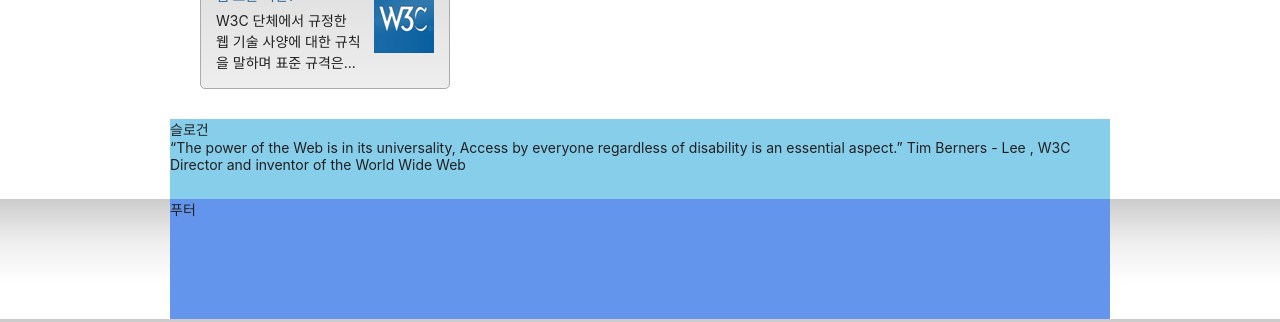
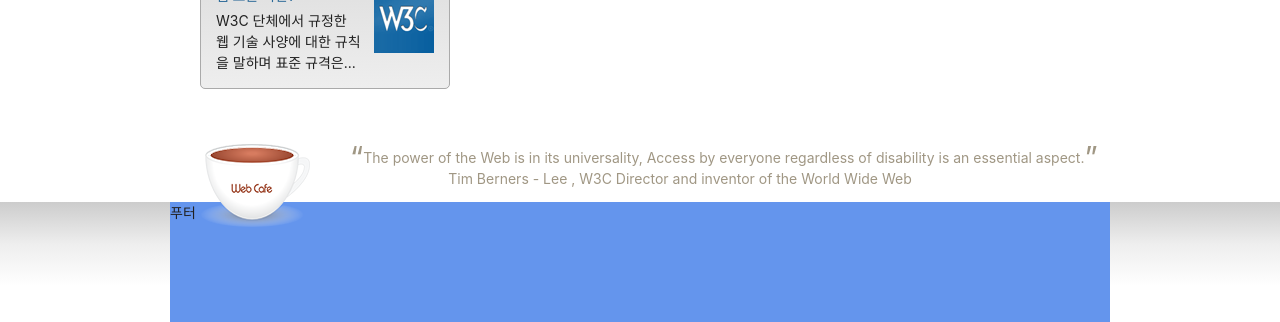
Before and after one commit to oweaj/HTML5, a plain HTML site: page index.html in a window 1280 px wide. Shown: the part 754-1076 px from the top of the page. Drawn offline with Linux system fonts and the light colour scheme; a web font is replaced by a local one.

Commit message:
슬로건 디자인 완성

```diff
--- a/styles/style.css
+++ b/styles/style.css
@@ -771,9 +771,45 @@ body {
 
 /* 슬로건 */
 .slogan {
-  height: 10vh;
-  clear: both;
-  background-color: skyblue;
+  position: relative;
+  padding: 15px 100px 15px 180px;
+}
+
+.slogan-title {
+  position: absolute;
+  width: 110px;
+  height: 83px;
+  left: 30px;
+  bottom: -25px;
+  text-align: center;
+  line-height: 83px;
+}
+
+.slogan-title::after {
+  content: "";
+  position: absolute;
+  top: 0;
+  left: 0;
+  width: 100%;
+  height: 100%;
+  background: url(./images/coffee.png) no-repeat;
+}
+
+.slogan-content {
+  text-align: center;
+  color: #a09784;
+}
+
+.slogan-content q {
+  display: inline-block;
+  white-space: nowrap;
+}
+
+.slogan-content q::before,
+.slogan-content q::after {
+  display: inline-block;
+  transform: translateY(5px);
+  font-size: 3rem;
 }
 
 /* 푸터 */
```
